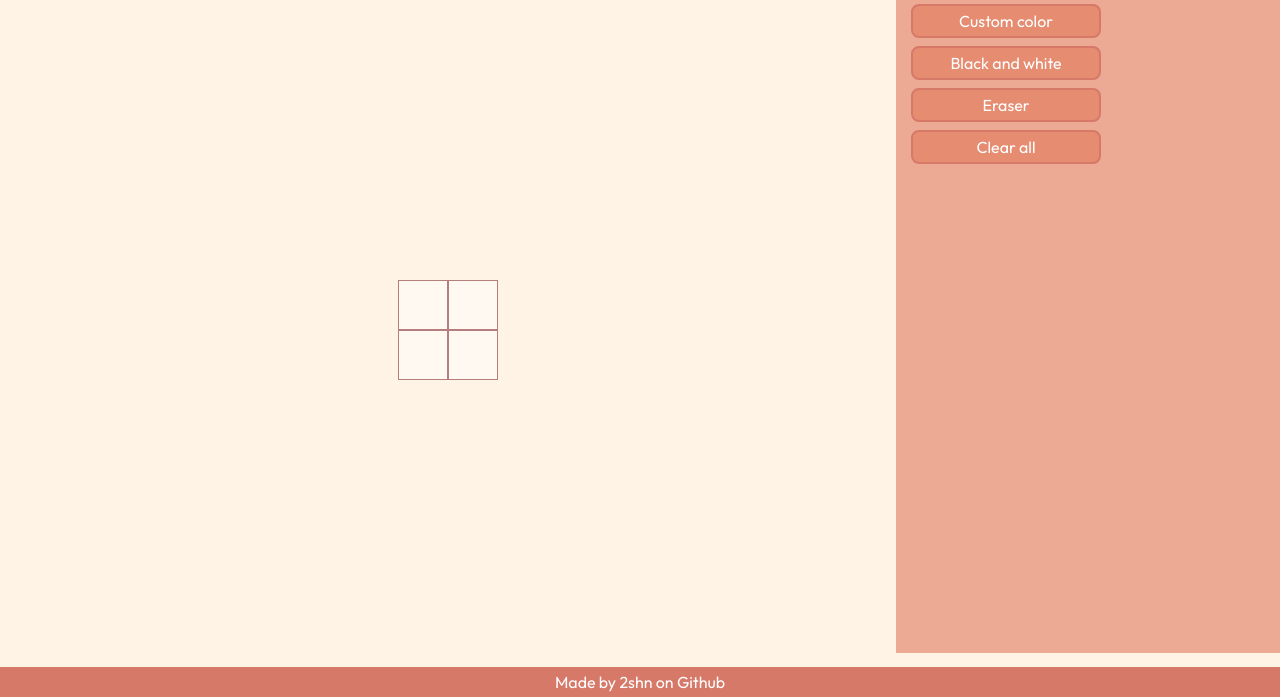
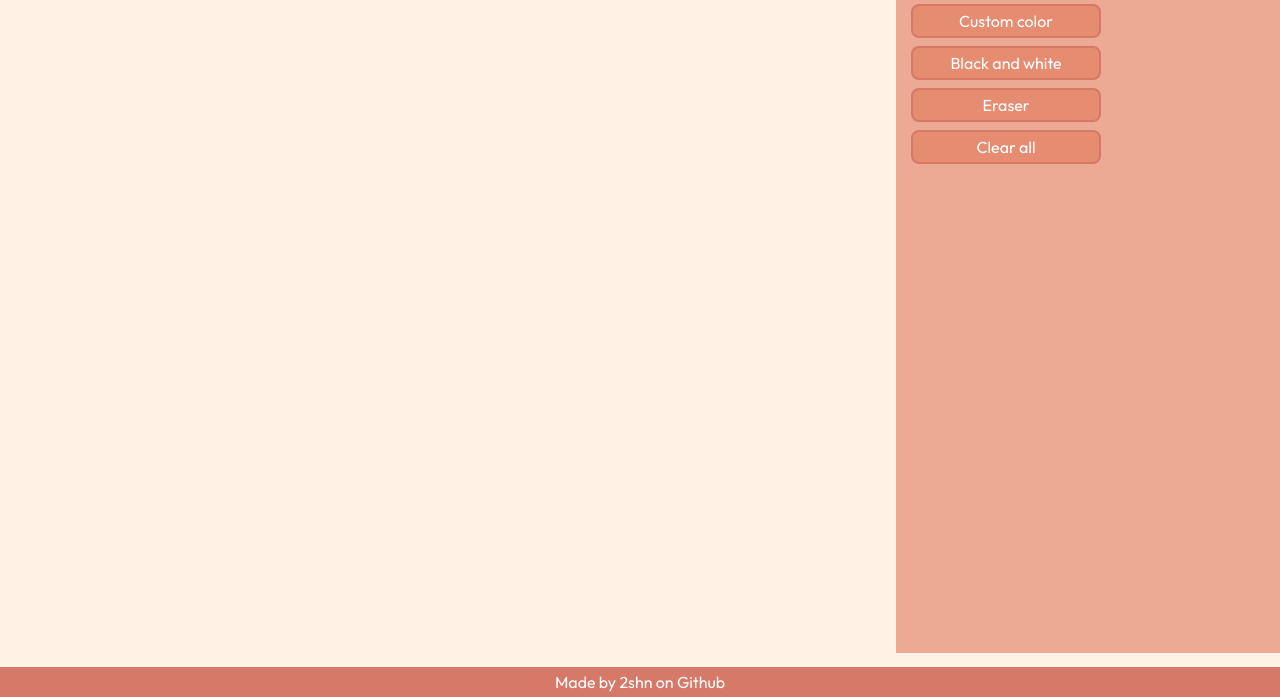
Before and after one commit to 2shn/Etch-a-Sketch, a plain HTML site: page index.html in a window 1280 px wide. Shown: the part 103-800 px from the top of the page. Drawn offline with Linux system fonts and the light colour scheme; a web font is replaced by a local one.

Commit message:
Fix: html structures

```diff
--- a/index.html
+++ b/index.html
@@ -22,14 +22,6 @@
 
         <div class="container">
                 <!-- square divs here -->
-            <div class="row">
-                <div class="square"></div>
-                <div class="square"></div>
-            </div>
-            <div class="row">
-                <div class="square"></div>
-                <div class="square"></div>
-            </div>
         </div>
     </div>
 
```
